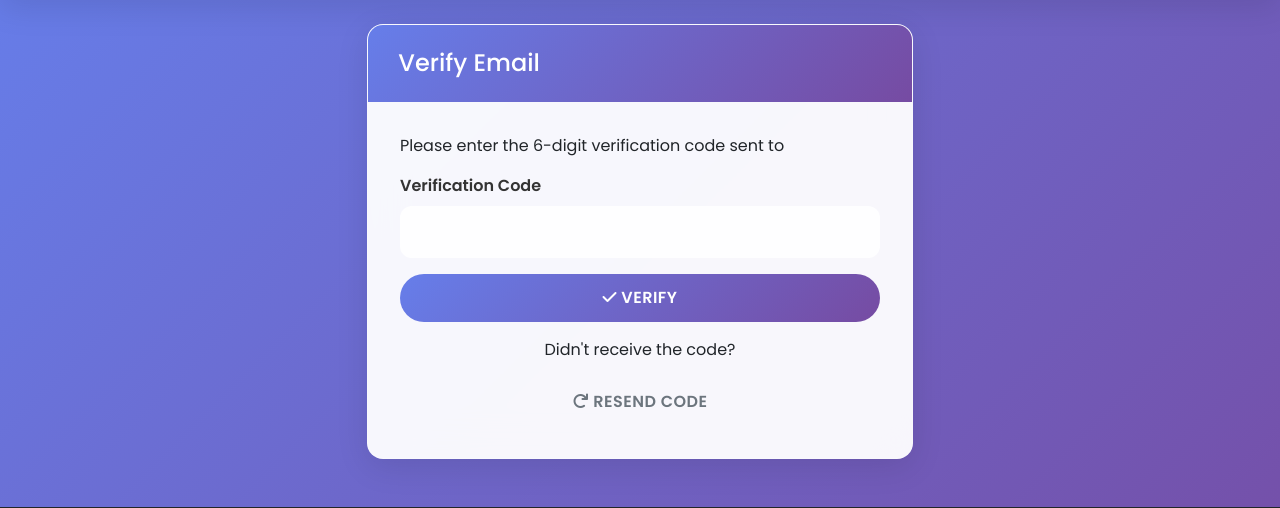
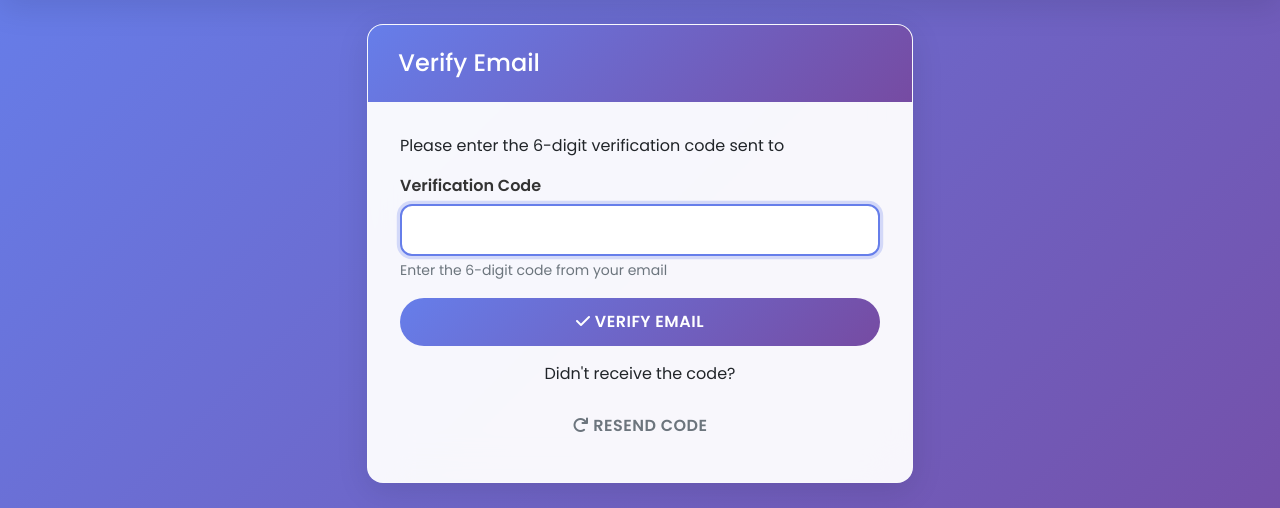
Before and after one commit to relmzey/cncrewards, a Flask app: template templates/verify_email.html in a window 1280 px wide. Shown: the part 63-571 px from the top of the page. Run offline with Flask 3, Linux system fonts and the light colour scheme; the template is opened without the code that fills it, so the values that code supplies are empty.

Commit message:
Add files via upload

```diff
--- a/templates/verify_email.html
+++ b/templates/verify_email.html
@@ -11,14 +11,20 @@
             </div>
             <div class="card-body">
                 <p>Please enter the 6-digit verification code sent to <strong>{{ email }}</strong></p>
+                {% if show_code_hint %}
+                <div class="alert alert-info">
+                    <i class="fas fa-info-circle"></i> If you didn't receive the email, please check your spam folder or click "Resend Code" below.
+                </div>
+                {% endif %}
                 <form method="POST" action="{{ url_for('verify_code') }}">
                     <input type="hidden" name="email" value="{{ email }}">
                     <div class="mb-3">
                         <label for="code" class="form-label">Verification Code</label>
-                        <input type="text" class="form-control" id="code" name="code" maxlength="6" pattern="[0-9]{6}" required>
+                        <input type="text" class="form-control" id="code" name="code" maxlength="6" pattern="[0-9]{6}" required autofocus>
+                        <small class="form-text text-muted">Enter the 6-digit code from your email</small>
                     </div>
                     <button type="submit" class="btn btn-primary w-100">
-                        <i class="fas fa-check"></i> Verify
+                        <i class="fas fa-check"></i> Verify Email
                     </button>
                 </form>
                 <div class="text-center mt-3">
```
